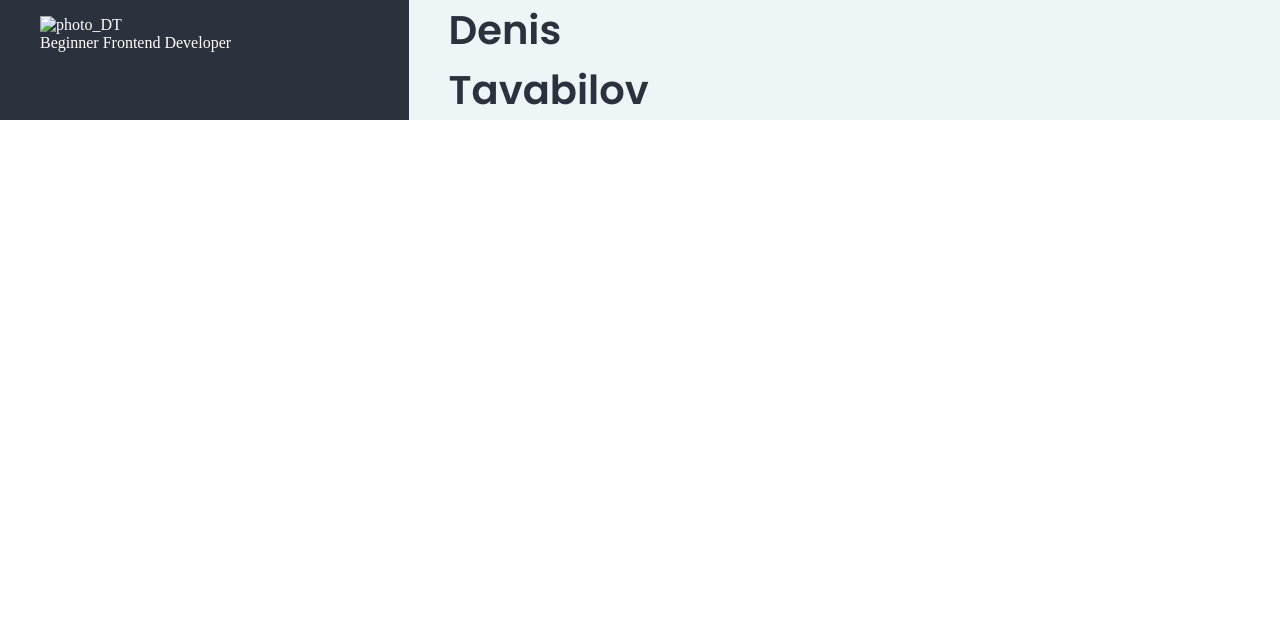
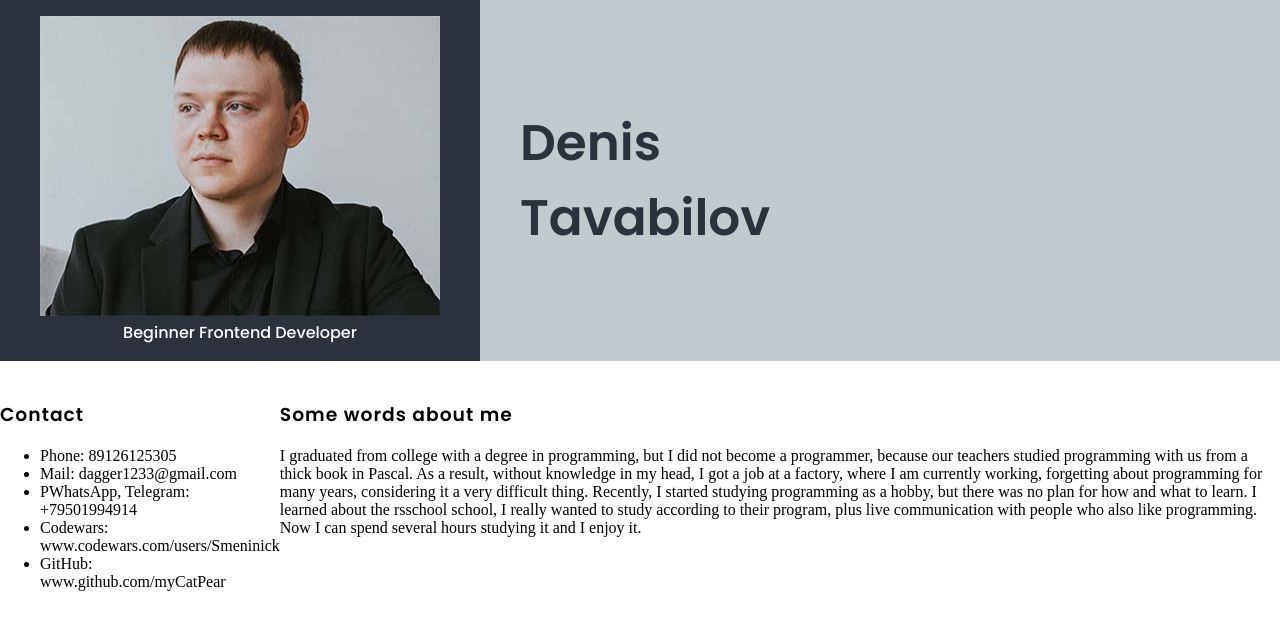
Before and after one commit to myCatPear/rsschool-cv, a plain HTML site: page index.html in a window 1280 px wide. Drawn offline with Linux system fonts and the light colour scheme.

Commit message:
feat: end header, add profile

```diff
--- a/index.html
+++ b/index.html
@@ -18,17 +18,53 @@
             <div class="header__inner">
                 <div class="header__logo">
                     <figure>
-                        <img src="#" alt="photo_DT" class="header__photo">
+                        <img src="./img/profile.jpg" alt="photo_DT" class="header__photo">
                         <figcaption>Beginner Frontend Developer</figcaption>
                     </figure>
                 </div>
                 <div class="header__profile">
-                    <h1 class="profile">Denis Tavabilov</h1>
+                    <h1>Denis Tavabilov</h1>
                 </div>
             </div>
         </div>
     </header>
+
     <main class="main">
+        <div class="container">
+            <div class="main__wrapper">
+                <aside class="aside">
+                    <h3 class="aside__contact caption_h3">Contact</h3>
+                    <ul class="contact_list">
+                        <li class="contact__list_item">Phone: <span>89126125305</span></li>
+                        <li class="contact__list_item">Mail: <span>dagger1233@gmail.com</span></li>
+                        <li class="contact__list_item">PWhatsApp, Telegram: <span>+79501994914</span></li>
+                        <li class="contact__list_item">Codewars: <span>www.codewars.com/users/Smeninick</span></li>
+                        <li class="contact__list_item">GitHub: <span>www.github.com/myCatPear</span></li>
+                    </ul>
+                </aside>
+                <div class="profile">
+                    <section class="profile__about">
+                        <h3 class="caption_h3">Some words about me</h3>
+                        <p class="profile__text">I graduated from college with a degree in programming, but I did not
+                            become a
+                            programmer, because our teachers studied
+                            programming with us from a thick book in Pascal. As a result, without knowledge in my head,
+                            I got a
+                            job at a factory,
+                            where I am currently working, forgetting about programming for many years, considering it a
+                            very
+                            difficult thing.
+                            Recently, I started studying programming as a hobby, but there was no plan for how and what
+                            to
+                            learn. I learned about
+                            the rsschool school, I really wanted to study according to their program, plus live
+                            communication
+                            with people who also
+                            like programming. Now I can spend several hours studying it and I enjoy it.</p>
+                    </section>
+                </div>
+            </div>
+        </div>
 
     </main>
     <footer class="footer">
--- a/style.css
+++ b/style.css
@@ -1,5 +1,6 @@
 *,
-*::after. *::before {
+*::after,
+*::before {
   box-sizing: border-box;
 }
 html,
@@ -11,11 +12,22 @@ body {
 h1 {
   margin: 0;
   padding: 0;
+  color: #2c323d;
+  font-family: Poppins;
+  font-size: 50px;
+  font-weight: 600;
+  padding-left: 40px;
+  width: 30px;
 }
 
 .container {
   max-width: 1440px;
   margin: 0 auto;
+}
+.caption_h3 {
+  font-family: Poppins, serif;
+  font-weight: 600;
+  letter-spacing: 1px;
 }
 
 .header__inner {
@@ -26,18 +38,29 @@ h1 {
   width: 600px;
   background-color: #2c323d;
   color: #fff;
+  text-align: center;
+}
+img {
+  width: 400px;
+  height: 300px;
+}
+
+figcaption {
+  font-family: Poppins, serif;
+  font-weight: 500;
 }
 
 .header__profile {
   width: 100%;
-  background-color: #ecf6f6;
+  background-color: #c1cacf;
+  display: flex;
+  align-items: center;
 }
 
-.profile {
-  color: #2c323d;
-  font-family: Poppins;
-  font-size: 40px;
-  font-weight: 600;
-  padding-left: 40px;
-  width: 30px;
+.main {
+  margin-top: 20px;
 }
+.main__wrapper {
+  display: flex;
+  justify-content: space-between;
+}
```
Also changed, not shown: img/profile.jpg (added).
